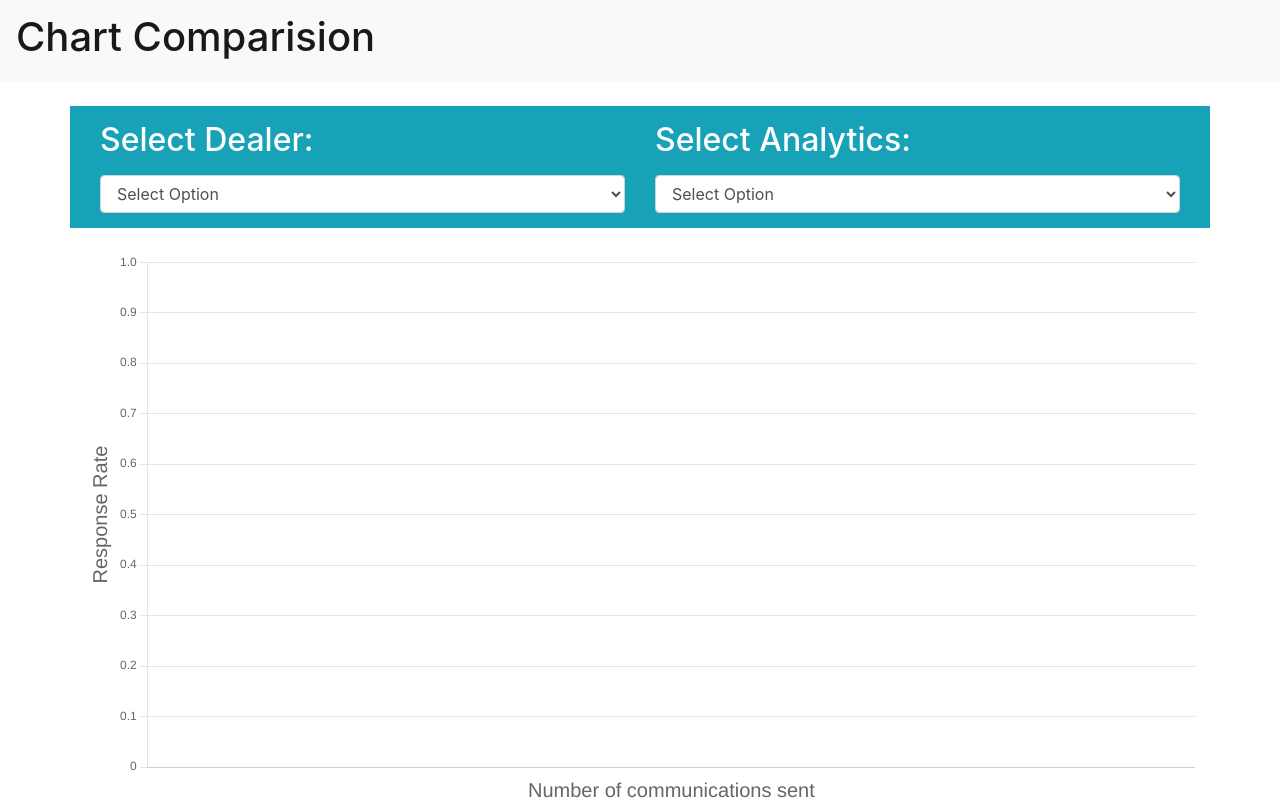
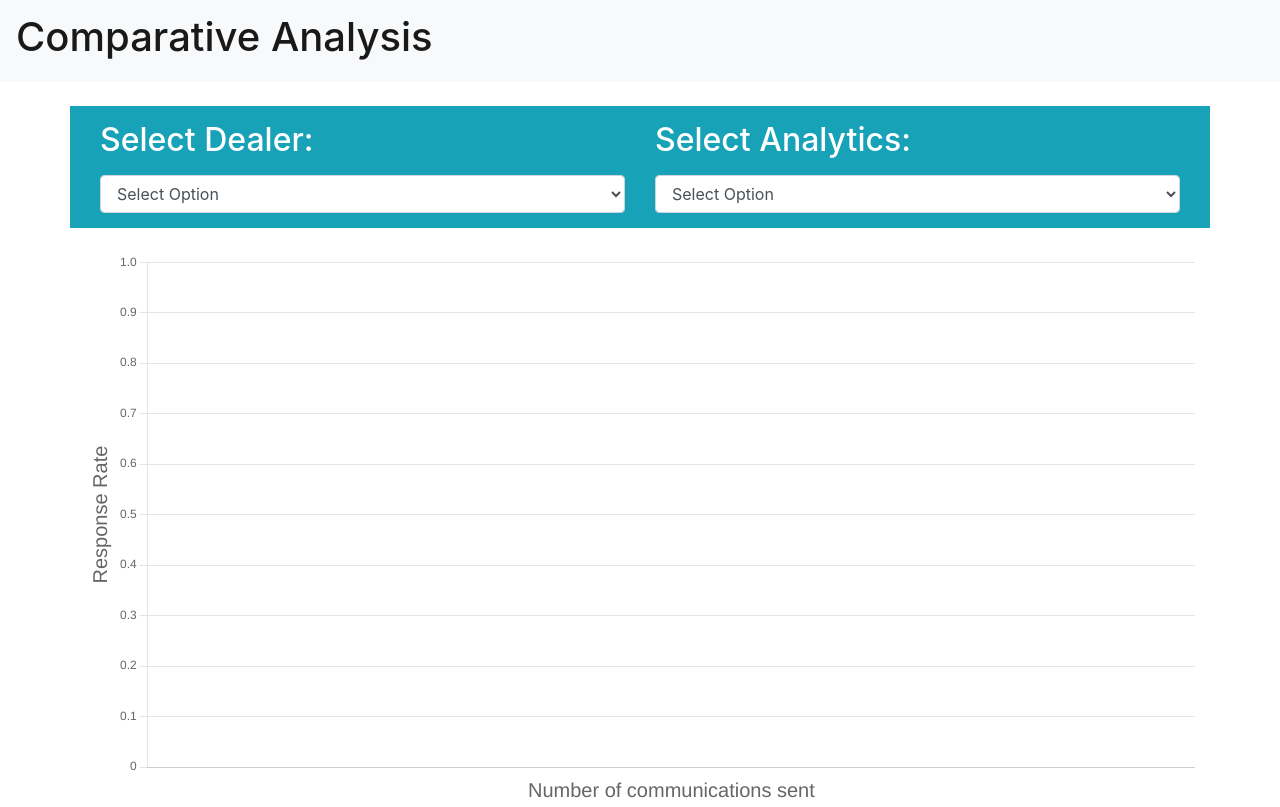
Before and after one commit to sumukhka94/hackathon, a Django app: page /chart_view/ in a window 1280 px wide. Run offline with Django 5.2, Linux system fonts and the light colour scheme.

Commit message:
'changedtitle'

```diff
--- a/hack/templates/toggle-chart.html
+++ b/hack/templates/toggle-chart.html
@@ -14,7 +14,7 @@
 <body>
     <!-- Nav Bar -->
     <nav class="navbar navbar-light bg-light">
-        <span class="navbar-brand mb-0 h1"><h1>Chart Comparision</h1></span>
+        <span class="navbar-brand mb-0 h1"><h1>Comparative Analysis</h1></span>
       </nav>
 
     <!-- Dealer Analytics -->
```
